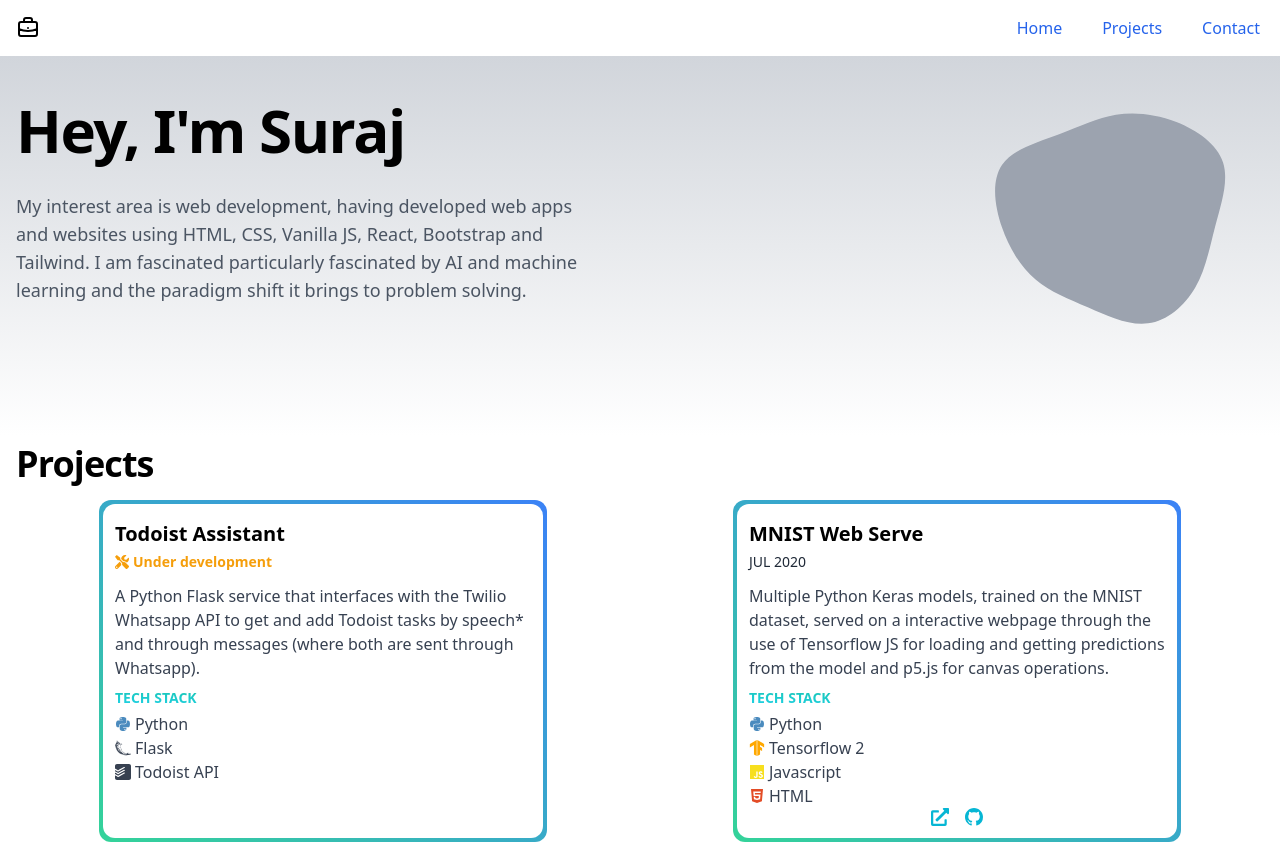
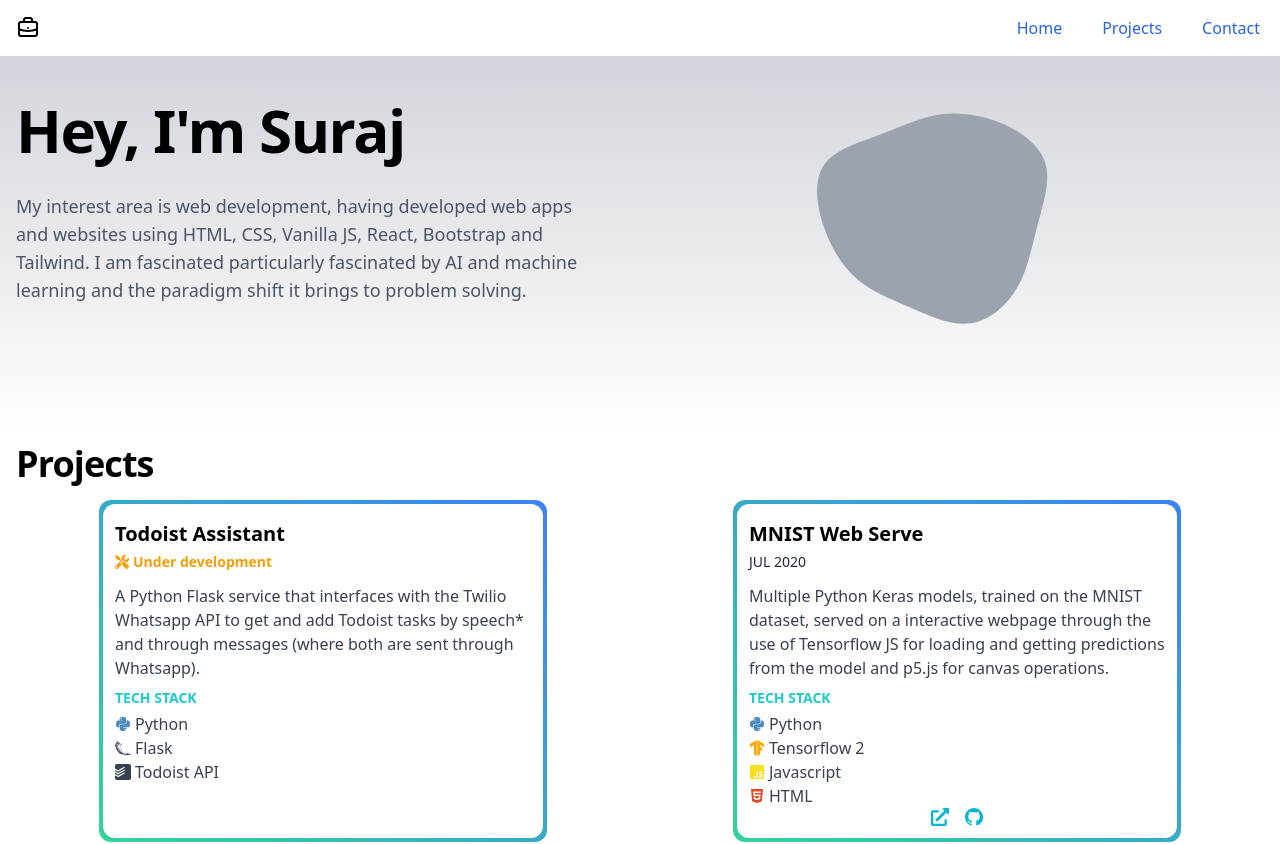
Before and after one commit to Suraj-Ram/suraj-portfolio, a React (Create React App) app: page / in a window 1280 px wide. Shown: the top 844 px of the page. Built offline with nearby package versions, Linux system fonts and the light colour scheme.

Commit message:
Blob is responsive and is centered in the hero white space

```diff
--- a/src/components/Hero.jsx
+++ b/src/components/Hero.jsx
@@ -4,8 +4,8 @@
     <div className=" bg-gradient-to-b from-gray-300 to-white">
       <div className="container mx-auto px-4 py-2">
         <div className="mb-16">
-          <div className="flex justify-between items-center">
-            <section className="flex-shrink-0">
+          <div className="flex justify-between items-center lg:justify-start lg:gap-4">
+            <section className="">
               <h1
                 className="font-bold text-3xl md:text-5xl xl:text-6xl md:pt-4 xl:pt-8 tracking-tight mb-4 lg:mb-8 text-black dark:text-white"
                 id="title"
@@ -20,7 +20,7 @@
                 solving.
               </p>
             </section>
-            <section className="">
+            <section className="lg:mx-auto">
               <svg
                 fill="#9CA3AF"
                 // use "#111827" for dark mode
```
